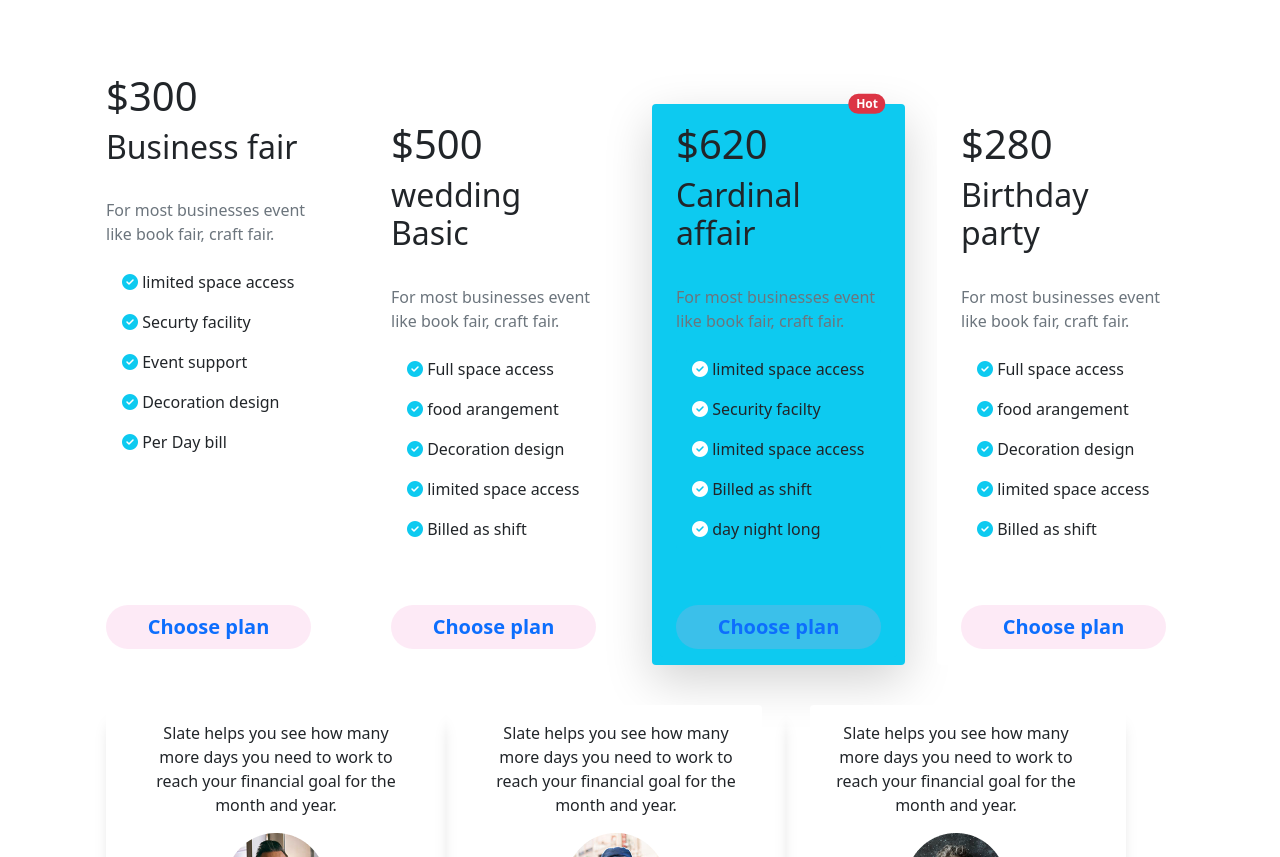
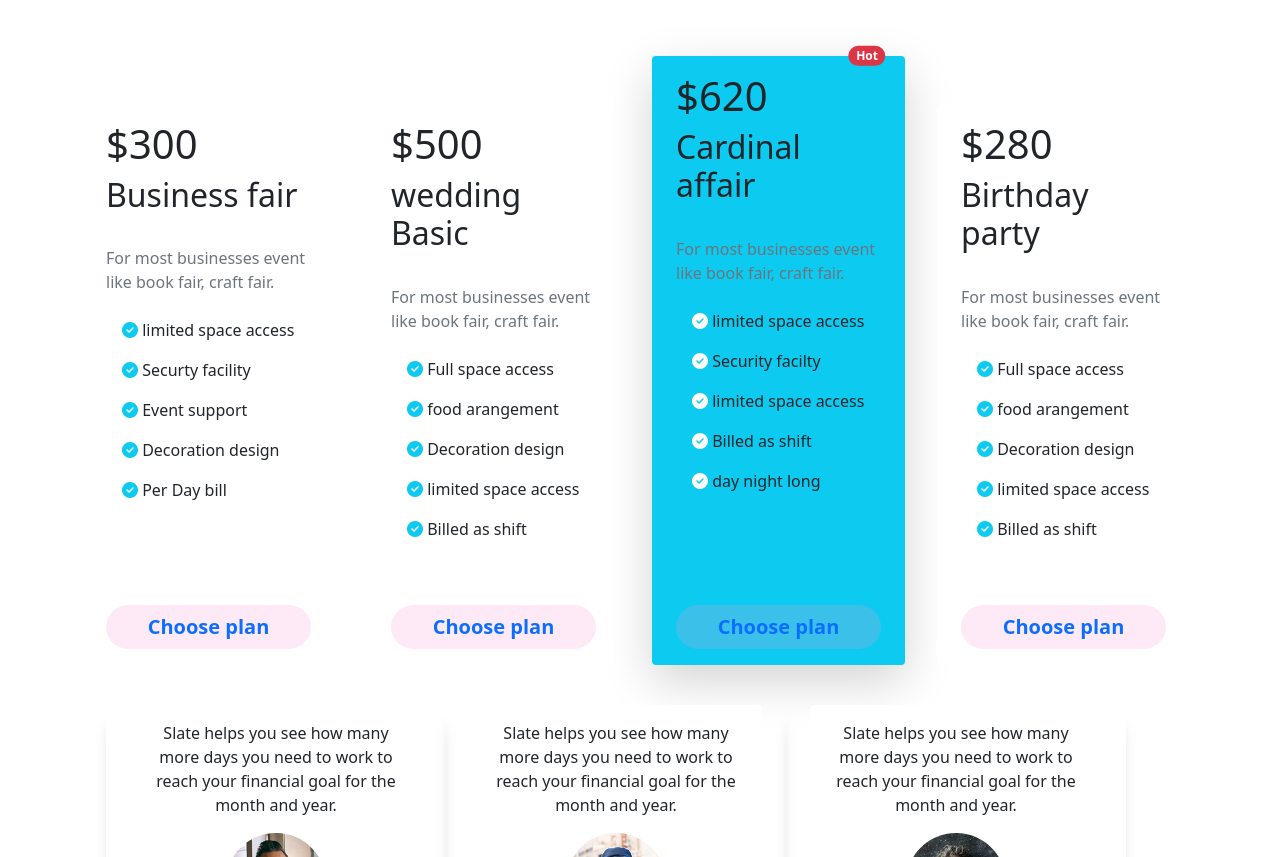
Before and after one commit to Hossain-Ahamed/convention-center, a plain HTML site: page index.html in a window 1280 px wide. Shown: the part 1060-1917 px from the top of the page. Drawn offline with Linux system fonts and the light colour scheme.

Commit message:
third check and card edit done

```diff
--- a/index.html
+++ b/index.html
@@ -150,7 +150,7 @@
         <section class="container my-8">
             <!-- 1 -->
             <div class="row row-cols-1 row-cols-sm-2  row-cols-lg-4 g-4 gy-5 position-relative">
-                <div class="col my-3 my-md-0">
+                <div class="col ">
                     <div class="card h-100 border-0  p-2 m-2 ms-0 bg-body rounded-3">
                         <div class="card-header bg-white border-0">
                             <h1>$300</h1>
@@ -240,7 +240,7 @@
                 </div>
 
                 <!-- 3 -->
-                <div class="col position-relative">
+                <div class="col position-relative my-3 my-md-0">
 
                     <div class="card h-100 border-0 shadow-lg p-2 m-2 ms-0 bg-info rounded">
                         <span class="position-absolute top-0 start-85 translate-middle badge rounded-pill bg-danger">
```
